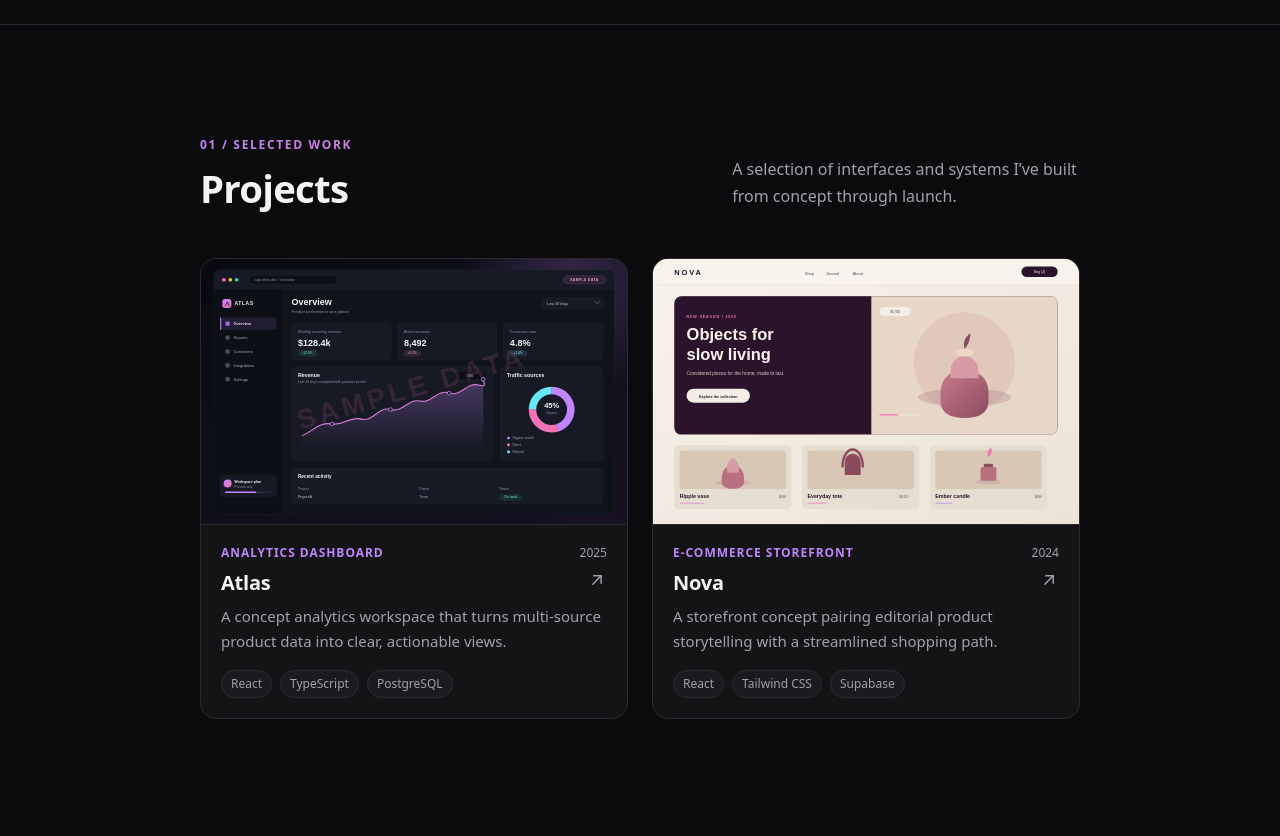
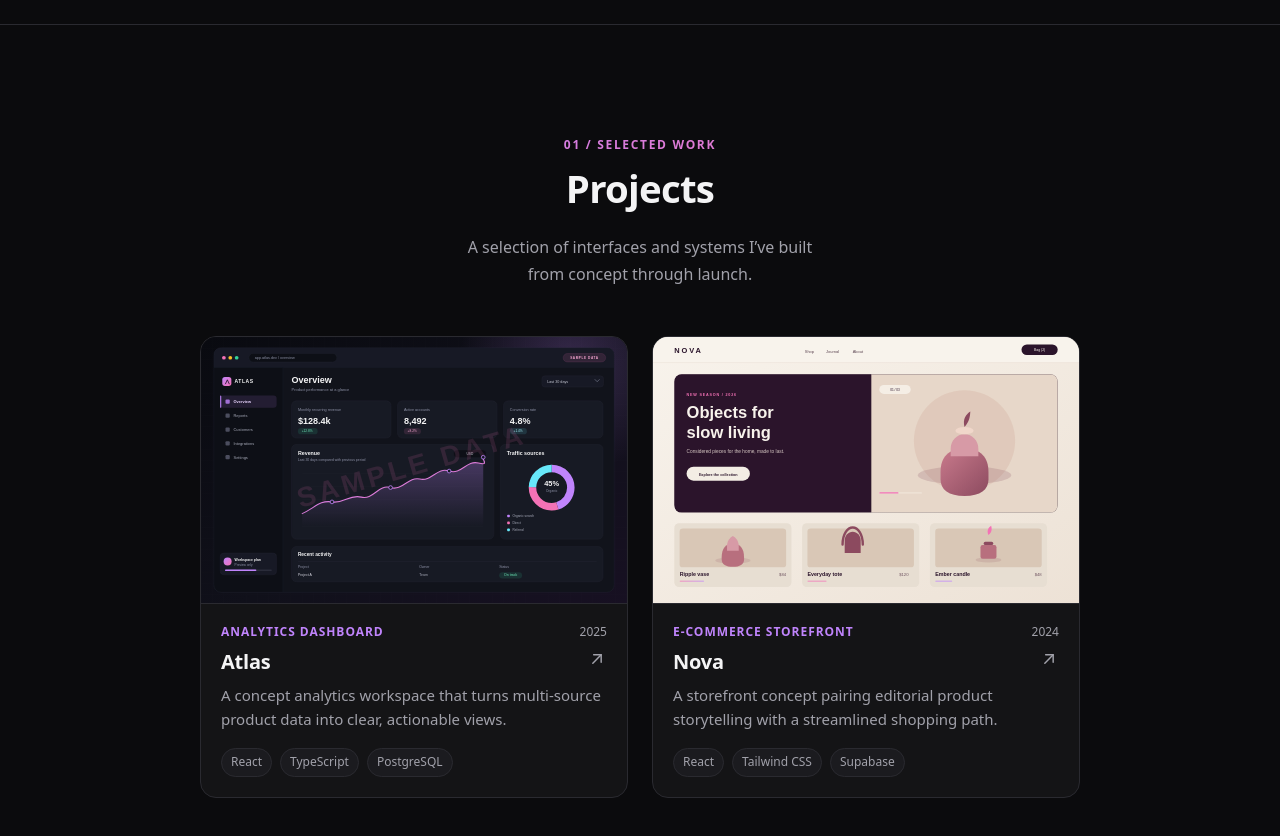
Before and after one commit to GTGUY652/MyPortfolio, a React (Vite) app: page / in a window 1280 px wide. Shown: the part 1120-1956 px from the top of the page. Built offline with nearby package versions, Linux system fonts and the light colour scheme.

Commit message:
style(projects): center heading text

```diff
--- a/src/components/sections/Projects.css
+++ b/src/components/sections/Projects.css
@@ -6,8 +6,16 @@
 }
 
 .projects .section-heading {
+  grid-template-columns: minmax(0, 1fr);
+  gap: var(--space-5);
   max-width: var(--projects-content-width);
   margin-inline: auto;
+  text-align: center;
+}
+
+.projects .section-heading__aside {
+  justify-self: center;
+  text-align: center;
 }
 
 .projects__grid {
```
